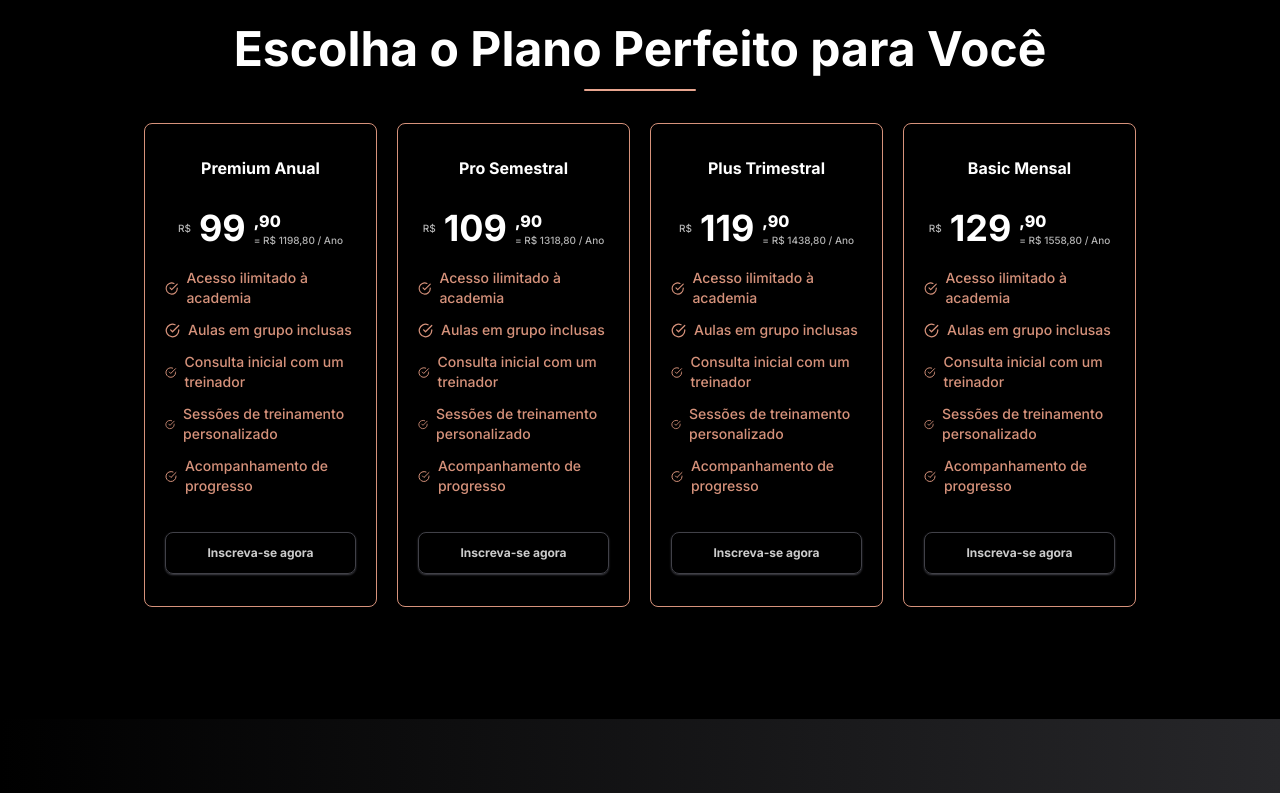
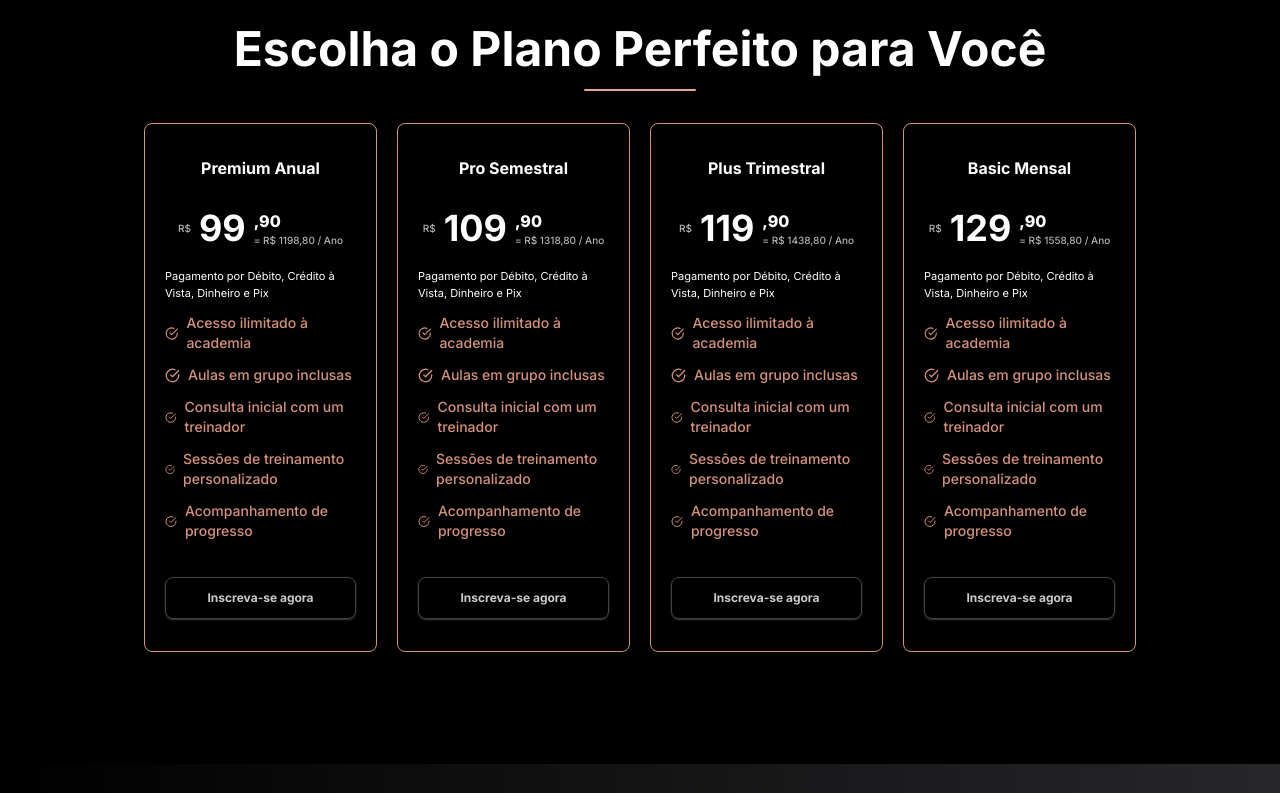
Before and after one commit to DevWeDesc/AcademiaMaverick, a Next.js app: page / in a window 1280 px wide. Shown: the part 2407-3200 px from the top of the page. Built offline with nearby package versions, Linux system fonts and the light colour scheme.

Commit message:
feat: adicionando sombra personalizada ao card

```diff
--- a/src/components/CardPlans.tsx
+++ b/src/components/CardPlans.tsx
@@ -8,7 +8,7 @@ export const CardPlans = ({ title, price, benefits }: ICardPlans) => {
   let totalInFront: string = totalPrice.toFixed(2).replace(".", ",");
 
   return (
-    <div className="px-5 py-8 border border-logoColor rounded-lg flex flex-col items-center">
+    <div className="px-5 py-8 border border-logoColor rounded-lg flex flex-col items-center hover:shadow-card hover:shadow-logoColorLight transition-all">
       <p className="font-bold mb-7">{title}</p>
       <div className="flex items-center gap-2 mb-5">
         <div className="flex items-center gap-2">
@@ -27,6 +27,9 @@ export const CardPlans = ({ title, price, benefits }: ICardPlans) => {
           </p>
         </div>
       </div>
+      <p className="font-normal text-[11px] mb-3">
+        Pagamento por Débito, Crédito à Vista, Dinheiro e Pix
+      </p>
       <div className="flex gap-3 flex-col mb-9">
         {benefits.map((data, index) => (
           <div key={index} className="flex items-center gap-2">
```
